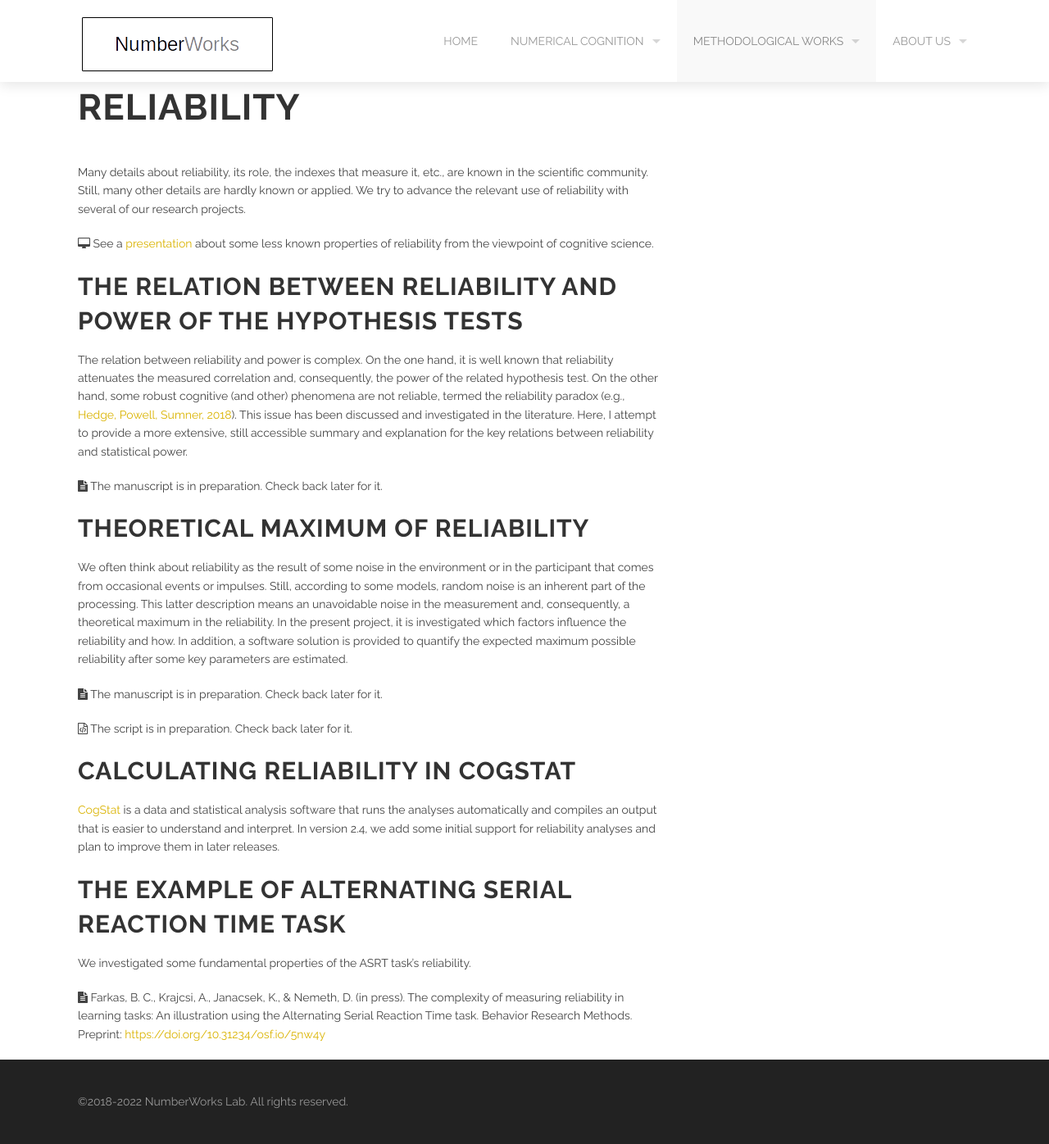
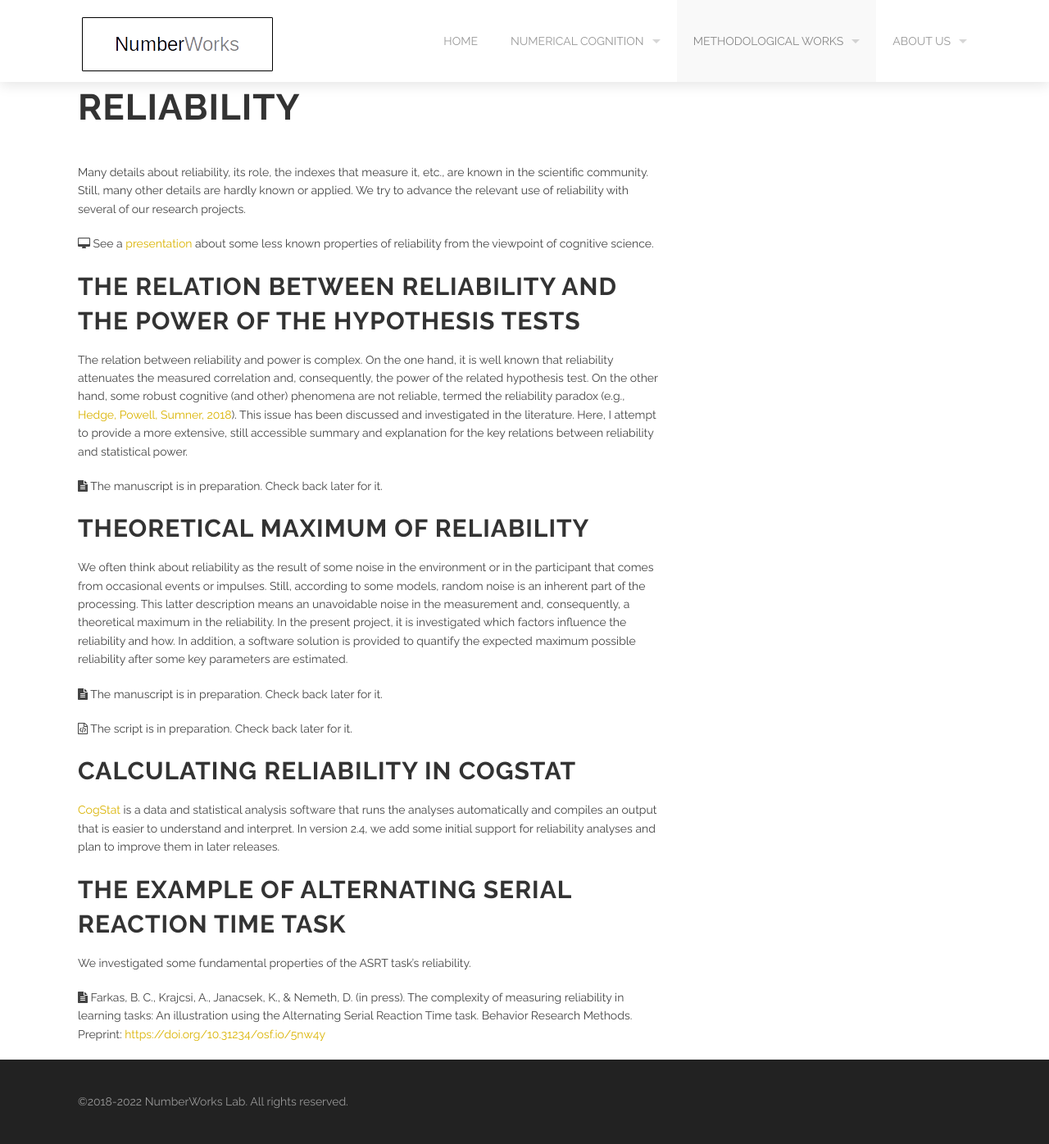
Before and after one commit to theNumberWorks/numberworks_website, a Jekyll site: the page built from reliability.md, in a window 1280 px wide. Shown: the whole page at 82% size. Built offline with Jekyll 4.4.1, drawn with Linux system fonts in a browser that asks for light colours.

Commit message:
Update reliability.md

```diff
--- a/reliability.md
+++ b/reliability.md
@@ -8,7 +8,7 @@ Many details about reliability, its role, the indexes that measure it, etc., are
 
 <i class='fa fa-desktop'></i> See a [presentation](https://docs.google.com/presentation/d/1A3WPhX4lzv_L99vdn1-I_uPWgOOtYNJ0MQ-jjjScqgY/edit?usp=sharing) about some less known properties of reliability from the viewpoint of cognitive science.
 
-## The relation between reliability and power of the hypothesis tests
+## The relation between reliability and the power of the hypothesis tests
 
 The relation between reliability and power is complex. On the one hand, it is well known that reliability attenuates the measured correlation and, consequently, the power of the related hypothesis test. On the other hand, some robust cognitive (and other) phenomena are not reliable, termed the reliability paradox (e.g., [Hedge, Powell, Sumner, 2018](https://doi.org/10.3758/s13428-017-0935-1)). This issue has been discussed and investigated in the literature. Here, I attempt to provide a more extensive, still accessible summary and explanation for the key relations between reliability and statistical power.
 
```
